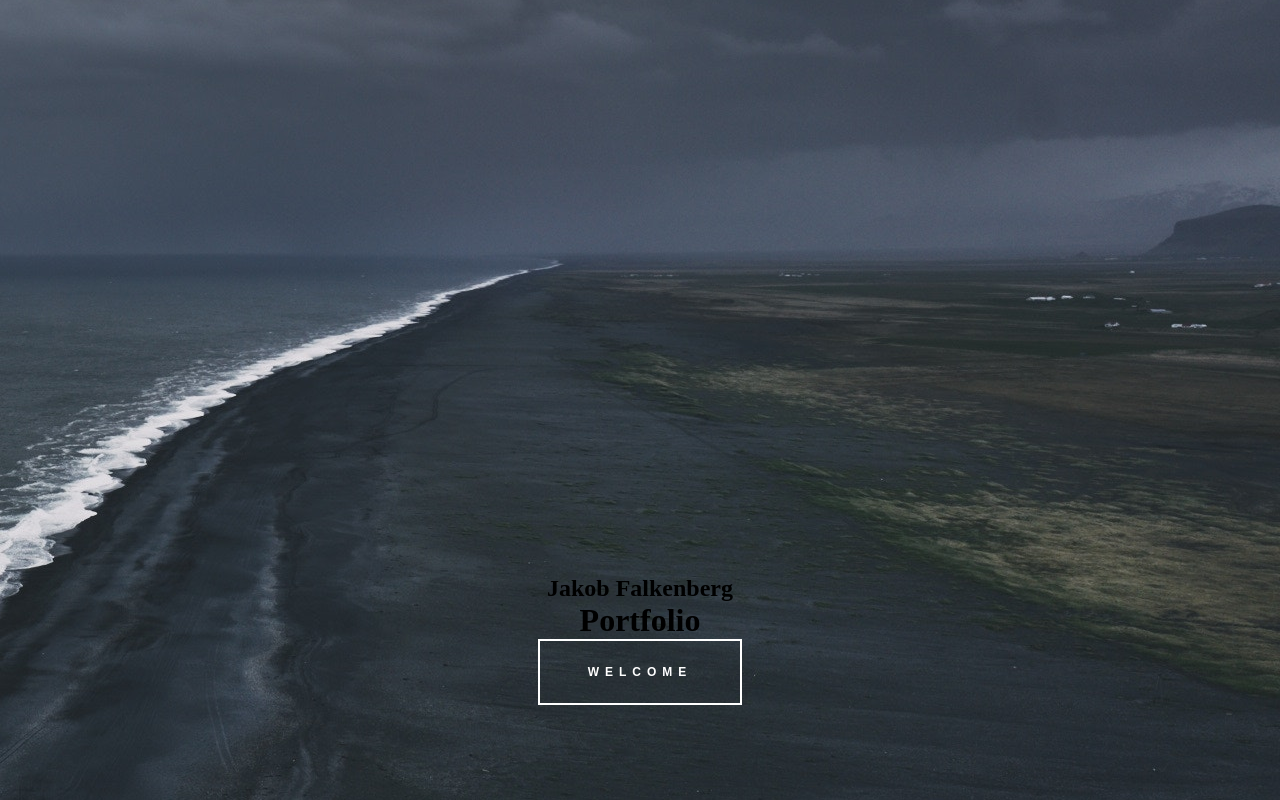
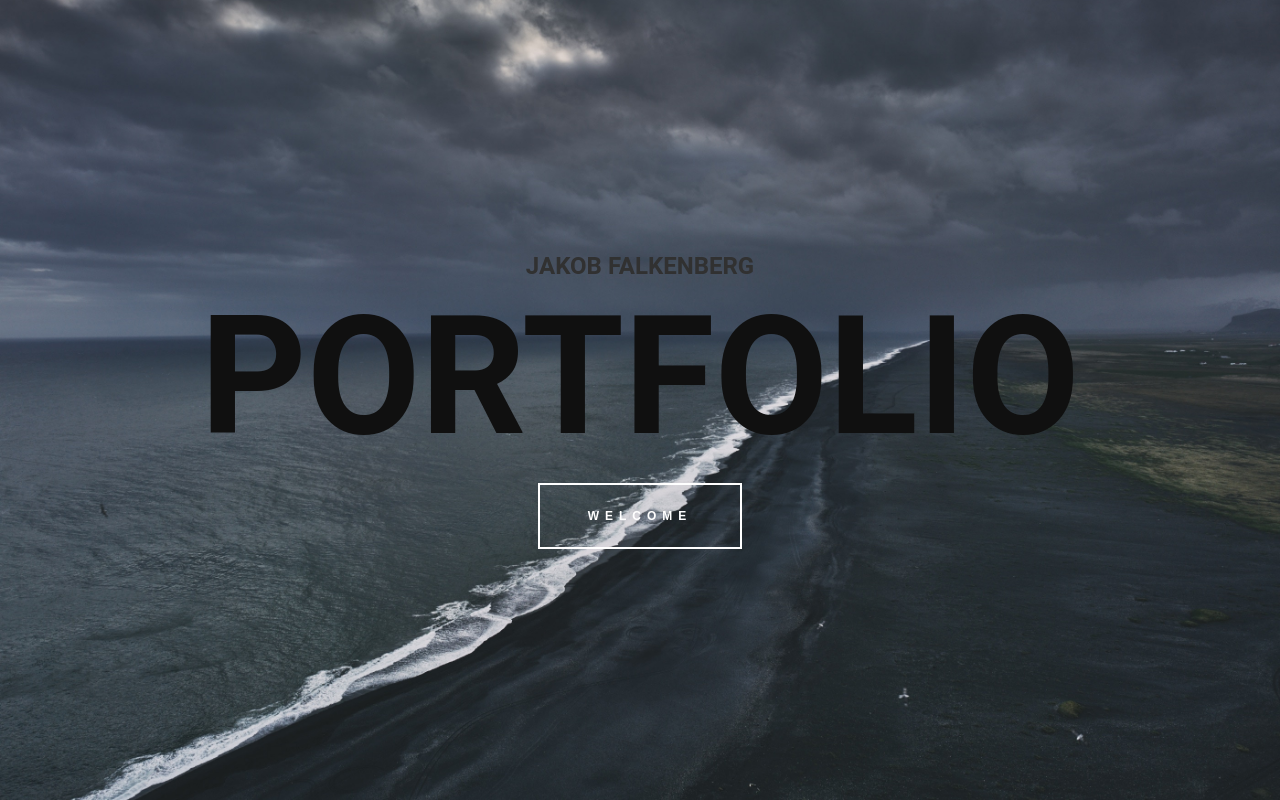
Before and after one commit to jako2889/portfolio_redesign, a React (Create React App) app in the folder my-app/: page / in a window 1280 px wide. Shown: the top 800 px of the page. Built offline with nearby package versions, Linux system fonts and the light colour scheme.

Commit message:
Done with layout on landing page - need animation

```diff
--- a/my-app/src/css/Landingpage.scss
+++ b/my-app/src/css/Landingpage.scss
@@ -1,8 +1,13 @@
+.wrapper {
+width: 100%;
+height: 100vh;
+
 .container {
     background-image: url("../Assets/welcome.jpg");
     background-position: 100% 100%;
+    background-size: cover;
     width: 100%;
-    height: 100vw;
+    height: 100%;
 
     display: flex;
     justify-content: center;
@@ -11,6 +16,22 @@
 
     h1, h2 {
         margin: 0;
+    }
+    h1 {
+        font-family: 'Roboto', sans-serif;
+        color: #101010;
+        margin-bottom: 10px;
+
+        font-size: 165px;
+        font-weight: 700;
+        text-transform: uppercase;
+    }
+    h2 {
+        text-align: left;
+        color: #313131;
+        font-size: 1.5em;
+        text-transform: uppercase;
+        font-family: 'Roboto', sans-serif;
     }
 
     button {
@@ -55,3 +76,5 @@
         top: 0;
       }
 }
+
+}
```
